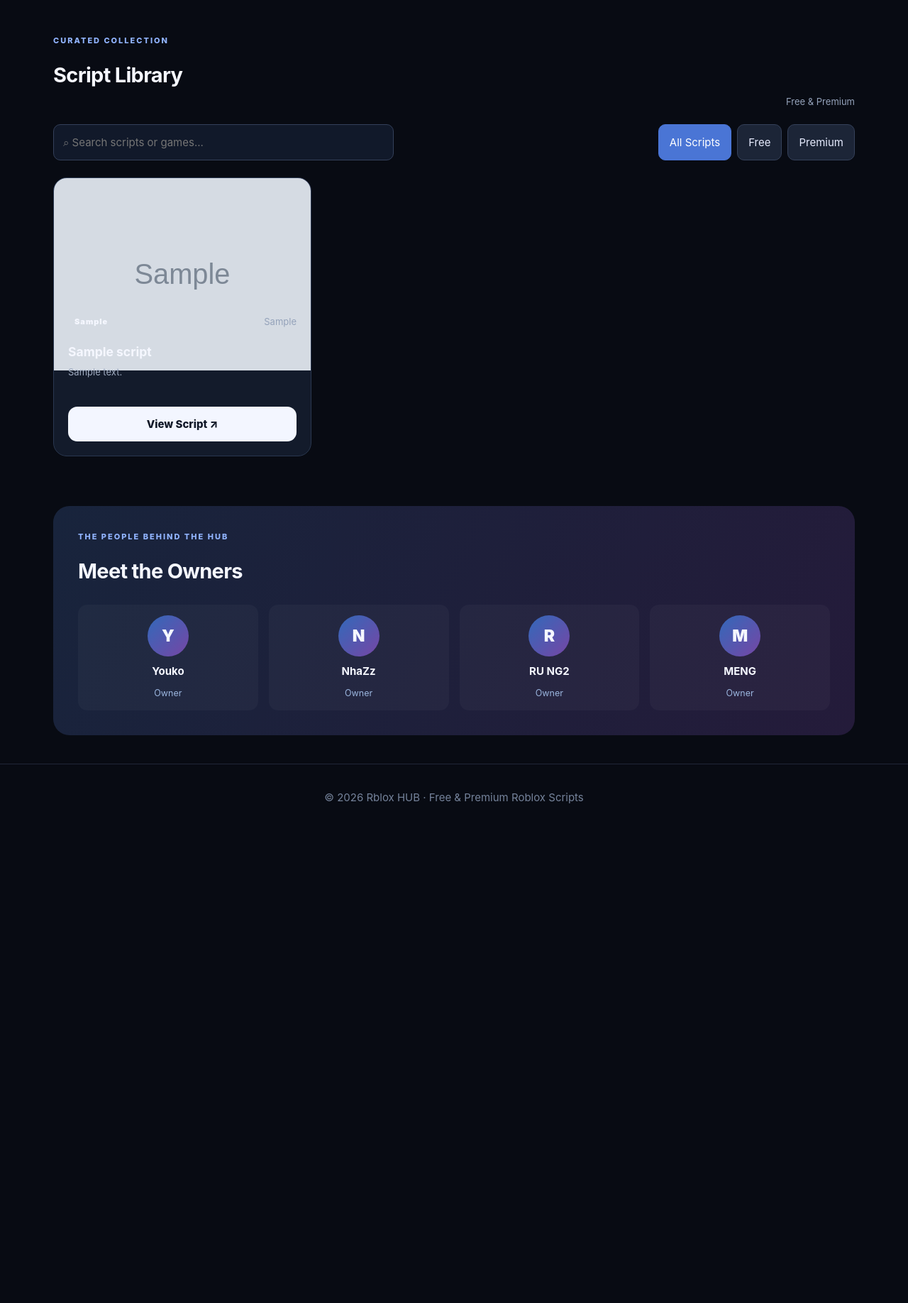
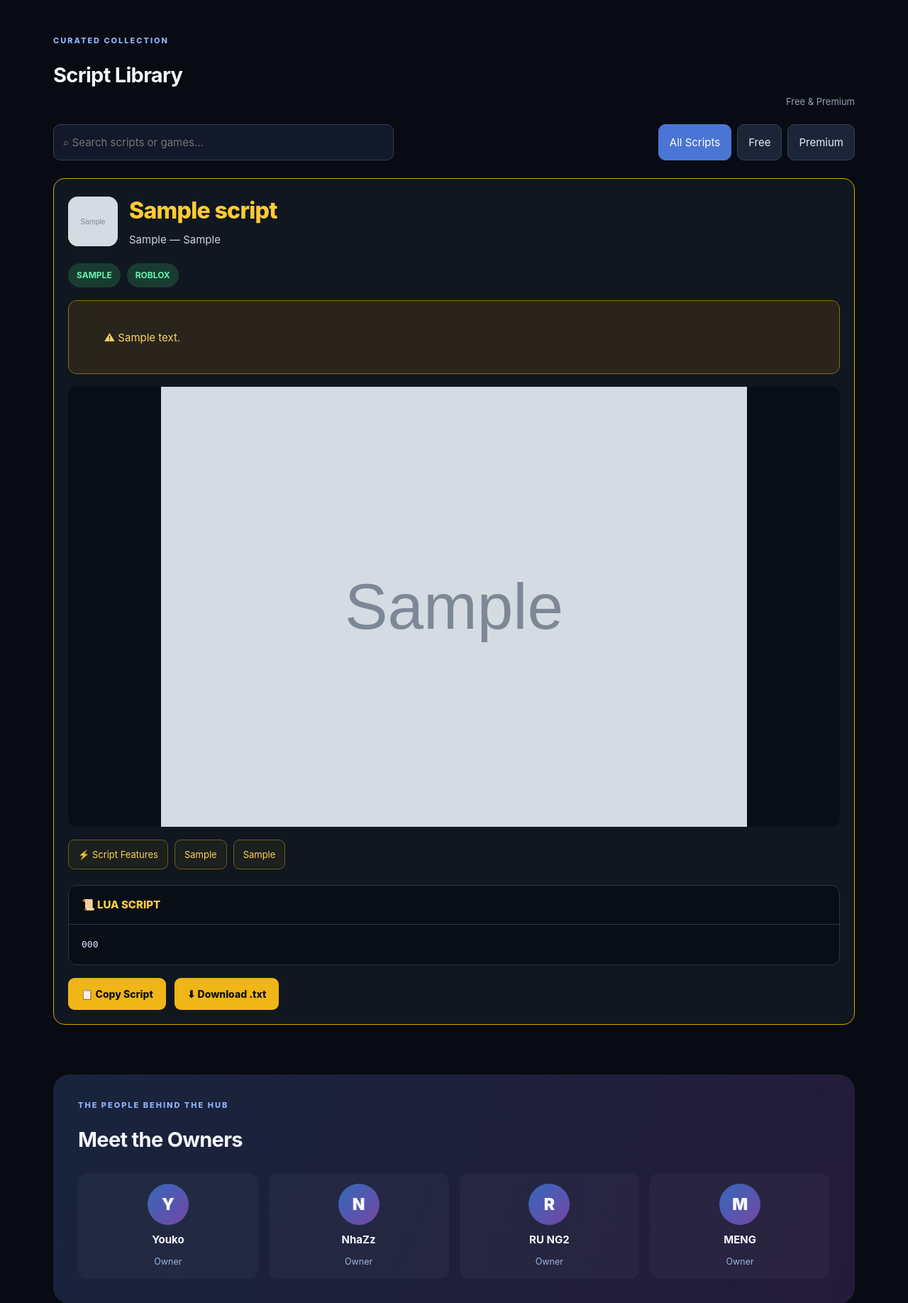
Before and after one commit to youkox11/webscript, a Flask app: page / in a window 1280 px wide. Shown: the part 790-2626 px from the top of the page at 71% size. Before the commit the page ends 1922 px from the top, so only its background shows below. Run offline with Flask 3, Linux system fonts and the light colour scheme; data comes from the database, SQL or seed files in the repository; tables that the repository leaves empty hold one stand-in row (values such as "Sample post"); grey boxes marked "Sample" are stand-in pictures.

Commit message:
Enhance homepage with showcase styles and layout
Added styles and updated HTML structure for showcase cards.

```diff
--- a/templates/home.html
+++ b/templates/home.html
@@ -1,6 +1,185 @@
 
 {% extends 'base.html' %}
 {% block content %}
+
+<style>
+/* Homepage script showcase */
+.showcase-list {
+  display: grid;
+  gap: 28px;
+  margin-top: 25px;
+}
+
+.showcase-card {
+  background: #101720;
+  border: 1px solid #d5a600;
+  border-radius: 16px;
+  padding: 20px;
+  color: #f5f7ff;
+  min-width: 0;
+}
+
+.showcase-head {
+  display: flex;
+  align-items: center;
+  gap: 16px;
+}
+
+.showcase-logo {
+  width: 70px;
+  height: 70px;
+  flex-shrink: 0;
+  object-fit: cover;
+  border-radius: 14px;
+  background: #dba900;
+}
+
+.showcase-name {
+  font-size: clamp(22px, 3vw, 32px);
+  font-weight: 800;
+  color: #ffca36;
+  margin: 0;
+}
+
+.showcase-game {
+  margin: 4px 0;
+  color: #cbd5e1;
+}
+
+.showcase-badges,
+.showcase-features {
+  display: flex;
+  flex-wrap: wrap;
+  gap: 9px;
+  margin: 18px 0;
+}
+
+.showcase-badge {
+  background: #193c31;
+  color: #6bf0ad;
+  padding: 8px 12px;
+  border-radius: 20px;
+  font-weight: 700;
+  font-size: 12px;
+}
+
+.showcase-notice {
+  background: #29251c;
+  border: 1px solid #8c6d16;
+  color: #ffd261;
+  border-radius: 12px;
+  padding: 16px;
+  margin: 18px 0;
+  white-space: pre-wrap;
+}
+
+.showcase-preview {
+  background: #080e16;
+  border-radius: 12px;
+  overflow: hidden;
+  text-align: center;
+}
+
+.showcase-preview img {
+  display: block;
+  width: 100%;
+  max-height: 620px;
+  object-fit: contain;
+}
+
+.showcase-placeholder {
+  padding: 70px 20px;
+  color: #a5b1c6;
+}
+
+.showcase-feature {
+  border: 1px solid #76591b;
+  background: #1c201e;
+  color: #ffd15a;
+  padding: 10px 13px;
+  border-radius: 9px;
+  font-size: 13px;
+}
+
+.showcase-codebox {
+  background: #080e16;
+  border: 1px solid #293547;
+  border-radius: 12px;
+  overflow: hidden;
+  margin-top: 22px;
+}
+
+.showcase-code-title {
+  padding: 15px 18px;
+  color: #ffcc40;
+  font-weight: 800;
+  border-bottom: 1px solid #293547;
+}
+
+.showcase-code {
+  padding: 18px;
+  margin: 0;
+  max-height: 240px;
+  overflow: auto;
+  color: #d5e8ff;
+  font-size: 13px;
+  white-space: pre-wrap;
+  overflow-wrap: anywhere;
+  user-select: text;
+}
+
+.showcase-actions {
+  display: flex;
+  flex-wrap: wrap;
+  gap: 12px;
+  margin-top: 18px;
+}
+
+.showcase-btn {
+  background: #f0b516;
+  color: #111;
+  padding: 12px 18px;
+  border: none;
+  border-radius: 9px;
+  font-weight: 800;
+  cursor: pointer;
+  font-size: 14px;
+}
+
+.showcase-btn:hover {
+  background: #ffd04c;
+}
+
+.showcase-empty {
+  color: #a5b1c6;
+  padding: 25px 0;
+}
+
+.showcase-card[hidden] {
+  display: none !important;
+}
+
+@media (max-width: 600px) {
+  .showcase-card {
+    padding: 13px;
+  }
+
+  .showcase-logo {
+    width: 56px;
+    height: 56px;
+  }
+
+  .showcase-btn {
+    flex: 1;
+    padding: 12px 8px;
+    font-size: 12px;
+  }
+
+  .showcase-code {
+    font-size: 11px;
+  }
+}
+</style>
 
 <section class="hero">
   <div class="eyebrow">
@@ -67,56 +246,104 @@
     </div>
   </div>
 
-  <div class="cards" id="cards">
+  <div class="showcase-list">
 
   {% for s in scripts %}
 
     <article
-      class="script-card"
+      class="showcase-card"
       data-tier="{{ s.tier }}"
       data-search="{{ (s.name ~ ' ' ~ s.game ~ ' ' ~ (s.description or ''))|lower }}"
     >
 
-      <div class="art">
+      <div class="showcase-head">
+
         {% if s.logo %}
           <img
+            class="showcase-logo"
             src="{{ url_for('uploaded', name=s.logo) }}"
             alt="{{ s.name }} logo"
             loading="lazy"
           >
         {% else %}
-          <span class="art-placeholder">◈</span>
+          <div class="showcase-logo" style="display:grid;place-items:center;font-size:30px">
+            💎
+          </div>
         {% endif %}
+
+        <div>
+          <h2 class="showcase-name">{{ s.name }}</h2>
+          <p class="showcase-game">
+            {{ s.game }} — {{ s.tier }}
+          </p>
+        </div>
       </div>
 
-      <div class="card-body">
-
-        <div class="card-meta">
-          <span class="tag {{ s.tier|lower }}">
-            {{ s.tier }}
-          </span>
-          <span class="muted">{{ s.game }}</span>
+      <div class="showcase-badges">
+        <span class="showcase-badge">{{ s.tier|upper }}</span>
+        <span class="showcase-badge">ROBLOX</span>
       </div>
 
-        <h3>{{ s.name }}</h3>
+      <div class="showcase-notice">
+        ⚠ {{ s.description or 'No description provided.' }}
+      </div>
 
-        <p>{{ s.description or '' }}</p>
+      <div class="showcase-preview">
 
-        <a
-          class="card-action"
-          href="{{ url_for('script_detail', sid=s.id) }}"
+        {% if s.logo %}
+          <img
+            src="{{ url_for('uploaded', name=s.logo) }}"
+            alt="{{ s.name }} preview"
+            loading="lazy"
           >
-          View Script ↗
-        </a>
+        {% else %}
+          <div class="showcase-placeholder">
+            📸 Preview Image Coming Soon
+          </div>
+        {% endif %}
 
       </div>
+
+      <div class="showcase-features">
+        <span class="showcase-feature">⚡ Script Features</span>
+        <span class="showcase-feature">{{ s.game }}</span>
+        <span class="showcase-feature">{{ s.tier }}</span>
+      </div>
+
+      <div class="showcase-codebox">
+
+        <div class="showcase-code-title">
+          📜 LUA SCRIPT
+        </div>
+
+        <pre class="showcase-code">{{ s.code }}</pre>
+
+      </div>
+
+      <div class="showcase-actions">
+        <button
+          type="button"
+          class="showcase-btn"
+          onclick="copyShowcase(this)"
+        >
+          📋 Copy Script
+        </button>
+
+        <button
+          type="button"
+          class="showcase-btn"
+          onclick="downloadShowcase(this)"
+        >
+          ⬇ Download .txt
+        </button>
+      </div>
+
     </article>
 
   {% else %}
 
-    <p class="muted">
+    <p class="showcase-empty">
       No scripts published yet.
-      Admin can add the first one.
     </p>
 
   {% endfor %}
@@ -125,7 +352,6 @@
 </section>
 
 <section class="owners">
-
   <div class="eyebrow">
     THE PEOPLE BEHIND THE HUB
   </div>
@@ -170,21 +396,69 @@
 </section>
 
 <script>
-  let current = 'All';
+function getShowcaseCode(button) {
+  return button
+    .closest('.showcase-card')
+    .querySelector('.showcase-code')
+    .textContent;
+}
 
-  function filterScripts() {
+async function copyShowcase(button) {
+  try {
+    await navigator.clipboard.writeText(
+      getShowcaseCode(button)
+    );
+    const oldText = button.textContent;
+    button.textContent = '✓ Copied!';
+    setTimeout(() => {
+      button.textContent = oldText;
+    }, 1800);
+  } catch (e) {
+    alert('Copy failed. Select the code manually.');
+  }
+}
+
+function downloadShowcase(button) {
+  const card = button.closest('.showcase-card');
+  const name = card
+    .querySelector('.showcase-name')
+    .textContent
+    .trim()
+    .replace(/[^a-zA-Z0-9_-]/g, '_');
+
+  const blob = new Blob(
+    [getShowcaseCode(button)],
+    { type: 'text/plain;charset=utf-8' }
+  );
+
+  const url = URL.createObjectURL(blob);
+  const link = document.createElement('a');
+
+  link.href = url;
+  link.download = (name || 'roblox-script') + '.txt';
+
+  document.body.appendChild(link);
+  link.click();
+  link.remove();
+
+  setTimeout(() => URL.revokeObjectURL(url), 1000);
+}
+
+let currentTier = 'All';
+
+function filterShowcases() {
   const search = document
     .getElementById('search')
     .value
-      .toLowerCase()
-      .trim();
+    .trim()
+    .toLowerCase();
 
   document
-      .querySelectorAll('.script-card')
+    .querySelectorAll('.showcase-card')
     .forEach(card => {
       const matchTier =
-          current === 'All' ||
-          card.dataset.tier === current;
+        currentTier === 'All' ||
+        card.dataset.tier === currentTier;
 
       const matchSearch =
         card.dataset.search.includes(search);
@@ -195,13 +469,13 @@
 
 document
   .getElementById('search')
-    .addEventListener('input', filterScripts);
+  .addEventListener('input', filterShowcases);
 
 document
   .querySelectorAll('[data-filter]')
   .forEach(button => {
     button.addEventListener('click', () => {
-        current = button.dataset.filter;
+      currentTier = button.dataset.filter;
 
       document
         .querySelectorAll('[data-filter]')
@@ -212,7 +486,7 @@
           );
         });
 
-        filterScripts();
+      filterShowcases();
     });
   });
 </script>
```
Lines whose indentation alone changed are shown as unchanged.
